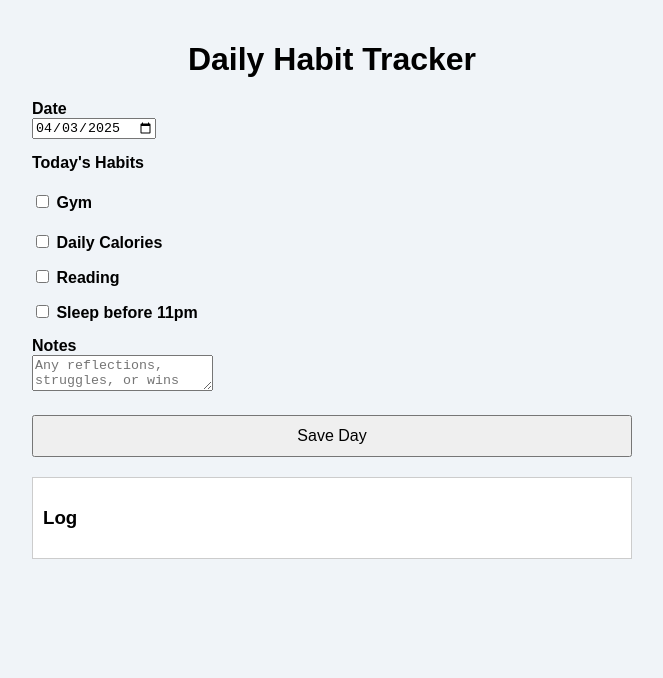
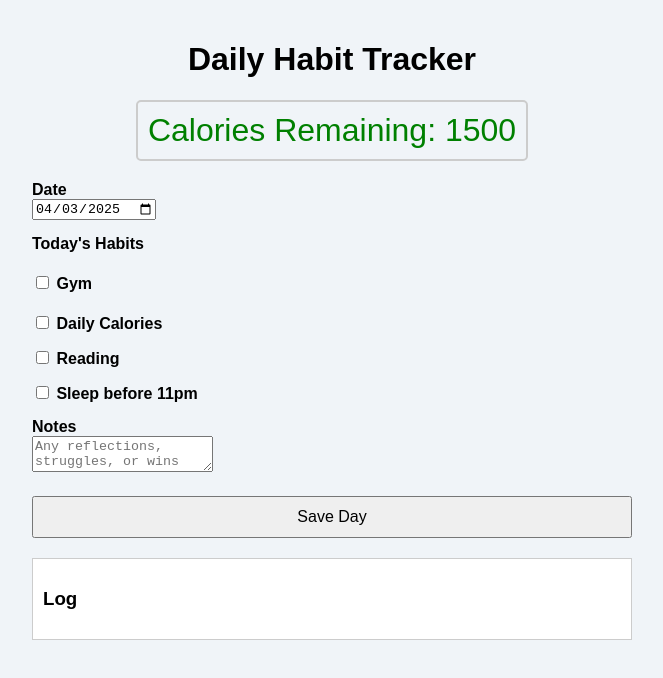
Before and after one commit to mowade92/Habit-Tracker, a plain HTML site: page index.html in a window 1280 px wide. Shown: the whole page, without its empty margins (308-971 px from the left). Drawn offline with Linux system fonts and the light colour scheme.

Commit message:
Update index.html
Added calories remaining box

```diff
--- a/index.html
+++ b/index.html
@@ -14,6 +14,15 @@
     }
     h1 {
       text-align: center;
+    }
+    #caloriesRemainingBox {
+      font-size: 2em;
+      text-align: center;
+      margin: 20px auto;
+      padding: 10px;
+      border: 2px solid #ccc;
+      border-radius: 5px;
+      width: fit-content;
     }
     label {
       display: block;
@@ -49,6 +58,9 @@
 <body>
 
   <h1>Daily Habit Tracker</h1>
+
+  <!-- Calories Remaining Box -->
+  <div id="caloriesRemainingBox">Calories Remaining: 1500</div>
 
   <form id="habitForm">
     <label for="date">Date</label>
@@ -89,7 +101,6 @@
   </div>
 
   <script>
-    // Wait for the DOM to load before attaching handlers
     document.addEventListener('DOMContentLoaded', function() {
       // DOM references
       const gymCheckbox = document.getElementById('gymCheckbox');
@@ -98,6 +109,23 @@
       const caloriesEatenInput = document.getElementById('caloriesEatenInput');
       const habitForm = document.getElementById('habitForm');
       const logEntries = document.getElementById('logEntries');
+      const caloriesRemainingBox = document.getElementById('caloriesRemainingBox');
+
+      const INITIAL_CALORIES = 1500;
+
+      // Update the Calories Remaining display
+      function updateCaloriesRemaining() {
+        let entries = JSON.parse(localStorage.getItem('habitEntries')) || [];
+        // Calculate total change: add gym calories and subtract daily calories for all entries
+        let totalChange = 0;
+        entries.forEach(entry => {
+          totalChange += entry.gymCalories - entry.dailyCalories;
+        });
+        const remaining = INITIAL_CALORIES + totalChange;
+        caloriesRemainingBox.textContent = 'Calories Remaining: ' + remaining;
+        // Change color based on positive or negative
+        caloriesRemainingBox.style.color = remaining >= 0 ? 'green' : 'red';
+      }
 
       // Toggle display for Gym calories input
       gymCheckbox.addEventListener('change', function() {
@@ -151,6 +179,8 @@
         habitForm.reset();
         caloriesBurnedInput.style.display = 'none';
         caloriesEatenInput.style.display = 'none';
+
+        updateCaloriesRemaining();
       });
 
       // Function to display an entry in the log
@@ -167,6 +197,8 @@
       savedEntries.forEach(function(entry) {
         addEntryToLog(entry);
       });
+
+      updateCaloriesRemaining();
     });
   </script>
 
```
